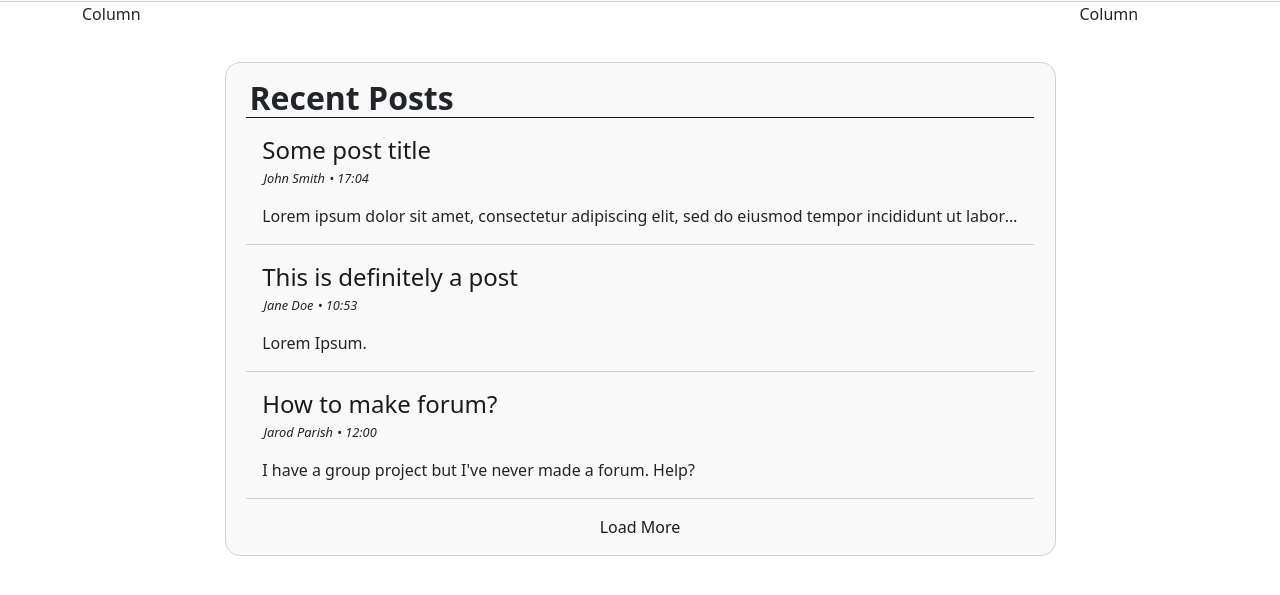
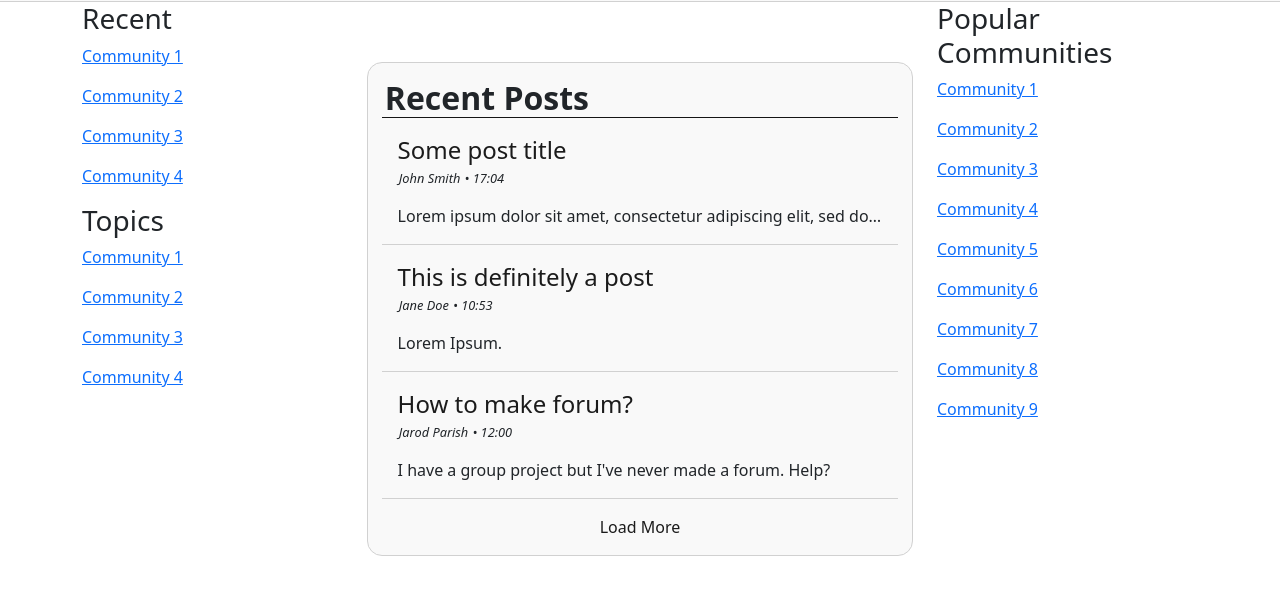
Before and after one commit to ColinLefter/COSC-360-Group-Project, a PHP site: page / in a window 1280 px wide. Shown: the part 55-650 px from the top of the page. Run offline with PHP 8.4, Linux system fonts and the light colour scheme.

Commit message:
Added left and right column

```diff
--- a/MyDiscussionForum/css/styles.css
+++ b/MyDiscussionForum/css/styles.css
@@ -277,9 +277,3 @@ body.dark .post-container:hover, body.dark .load-posts:hover {
 body.dark .post-title { /* .post-title refuses to use the right background color otherwise */
   background-color: inherit;
 }
-
-h1 {
-  font-size: 2.5em;
-  font-weight: 500;
-  font-family: 'Inter', sans-serif;
-}
--- a/MyDiscussionForum/index.html
+++ b/MyDiscussionForum/index.html
@@ -59,10 +59,35 @@
     </section> -->
     <div class="container">
       <div class="row">
-        <div class="col">
-          Column
+        <div class="col-3">
+          <section id="left-side">
+            <div class="recent-topics">
+              <div class="recent">
+                <h3>Recent</h3>
+                <div class="recent-container">
+                  <div class="recent-communities">
+                    <p><a class="community-1" href="#">Community 1</a></p>
+                    <p><a class="community-2" href="#">Community 2</a></p>
+                    <p><a class="community-2" href="#">Community 3</a></p>
+                    <p><a class="community-2" href="#">Community 4</a></p>
+                </div>
+                </div>
+              </div>
+              <div class="topics">
+                <h3>Topics</h3>
+                <div class="topic-container">
+                  <div class="topic-communities">
+                    <p><a class="community-1" href="#">Community 1</a></p>
+                    <p><a class="community-2" href="#">Community 2</a></p>
+                    <p><a class="community-2" href="#">Community 3</a></p>
+                    <p><a class="community-2" href="#">Community 4</a></p>
+                  </div>
+                </div>
+              </div>
+            </div>
+          </section>
         </div>
-        <div class="col-9">
+        <div class="col-6">
           <section id="forum-body">
             <div class="threadview">
               <h2 class="threadview-category"><strong>Recent Posts</strong></h2>
@@ -109,8 +134,25 @@
             </div>
           </section>
         </div>
-        <div class="col">
-          Column
+        <div class="col-3">
+          <section id="right-side">
+            <div class="popular">
+              <h3 class="recent-topics-category">Popular Communities</h3>
+              <div class="popular-container">
+                <div class="popular-communities">
+                  <p><a class="community-1" href="#">Community 1</a></p>
+                  <p><a class="community-2" href="#">Community 2</a></p>
+                  <p><a class="community-2" href="#">Community 3</a></p>
+                  <p><a class="community-2" href="#">Community 4</a></p>
+                  <p><a class="community-2" href="#">Community 5</a></p>
+                  <p><a class="community-2" href="#">Community 6</a></p>
+                  <p><a class="community-2" href="#">Community 7</a></p>
+                  <p><a class="community-2" href="#">Community 8</a></p>
+                  <p><a class="community-2" href="#">Community 9</a></p>
+                </div>
+              </div>
+            </div>
+          </section>
         </div>
       </div>
     </div>
```
